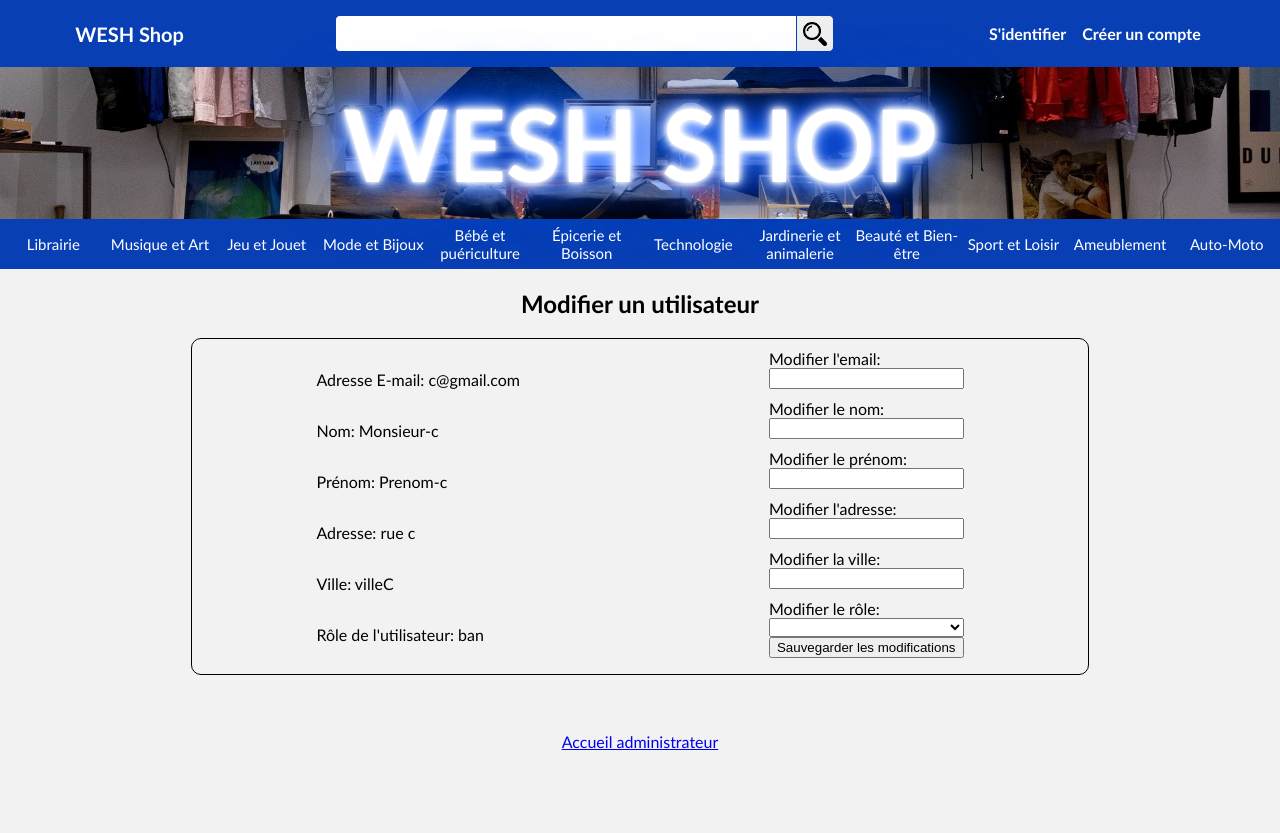
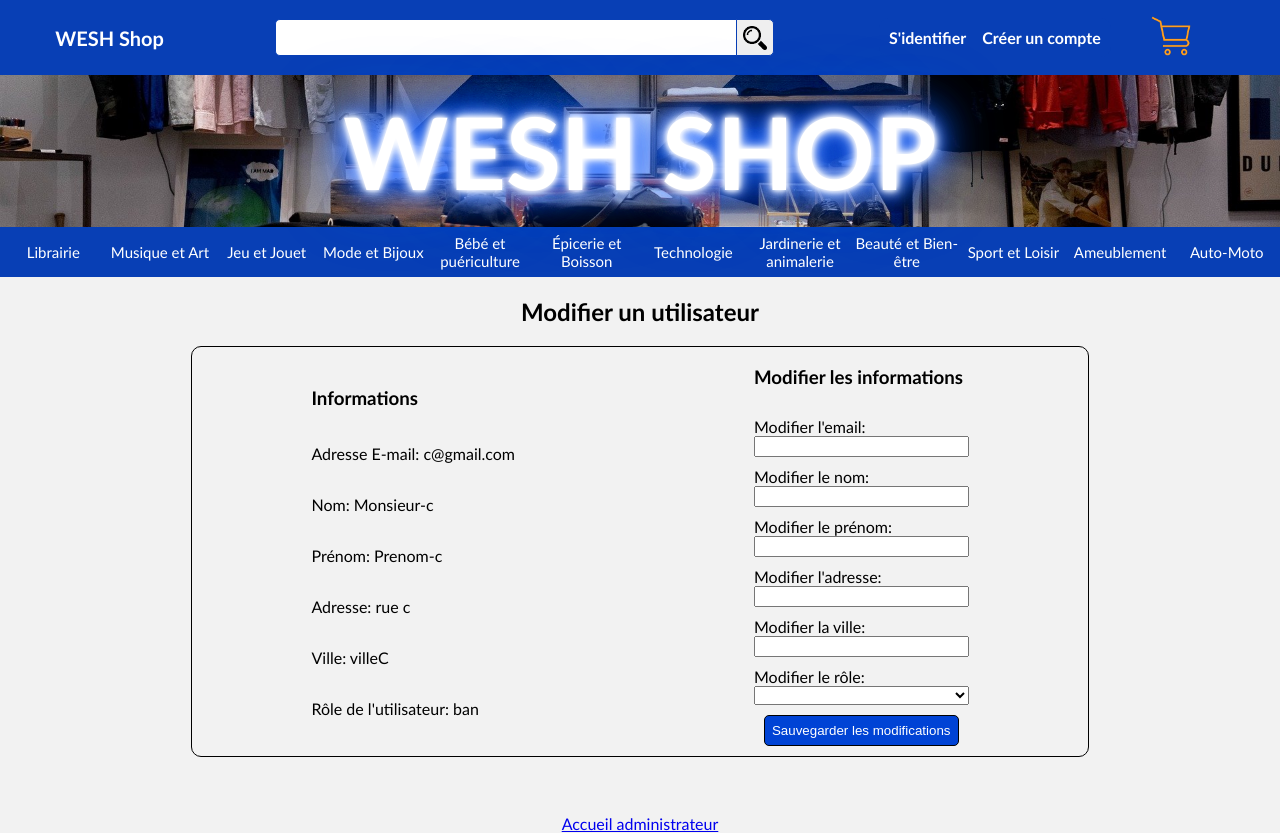
Before and after one commit to antorocca/wesh-shop, a PHP site: the page made by modifier.php in a window 1280 px wide. Before the commit the page ends 750 px from the top, so only its background shows below. Run offline with PHP 8.4, Linux system fonts and the light colour scheme; data comes from the database, SQL or seed files in the repository.

Commit message:
modif
ajout panier dans header
modifier.php terminé

```diff
--- a/assets/css/style.css
+++ b/assets/css/style.css
@@ -12,12 +12,6 @@ html, body{
     justify-content: space-around;
     align-items: center;
 }
-
-
-
-
-
-
 
 .headerTitle{
     color:white;
@@ -54,6 +48,14 @@ html, body{
     transition-duration:0.3s;
 }
 
+.panier img{
+    width:40px;
+}
+
+.headerRight{
+    display:flex;
+    align-items:center;
+}
 
 .main{
     display: flex;
@@ -74,6 +76,7 @@ html, body{
     text-align: center;
     color: #FFFFFF;
     font-size:100px;
+    cursor:default;
     text-shadow: 0 0 5px #FFF, 0 0 10px #FFF, 0 0 15px #FFF, 0 0 20px #1861ff, 0 0 30px #1861ff, 0 0 40px #1861ff, 0 0 55px #1861ff, 0 0 75px #1861ff;
 }
 
@@ -630,6 +633,15 @@ hr{
 .updateUser form label{
     margin-top:10px;
 }
+.submitUpdate{
+    margin:10px;
+    padding:7px;
+    border-radius:5px;
+    cursor:pointer;
+    background-color:rgb(0, 67, 213);
+    color:white;
+    border:1px solid black
+}
 
 /*----------------------Supprimer.php---------------------*/
 .deletetab{
--- a/head&header.php
+++ b/head&header.php
@@ -8,7 +8,7 @@
         <title>Document</title>
     </head>
     <body>
-        <nav class="header">
+        <header class="header">
             <div class="titre">
                  <a class="headerTitle" href="index.php">WESH Shop</a>
             </div>
@@ -17,7 +17,7 @@
                 <input class="searchBar" type="search" name="search">
                 <button type="submit" name="submitSearch"><img class="imgSearch" src="assets/picture/kisspng-computer-icons-magnifier-magnifying-glass-clip-art-lupe-5b4c85ec67c638.1343363915317416764251.png" alt="loupe"></button>
             </form>
-
+            <div class="headerRight">
                 <?php
                 if(!empty($_SESSION)){
                     echo '<div class="account">
@@ -40,7 +40,11 @@
                     </div>';
                 }
                 ?>
-        </nav>
+                <figure class="panier">
+                    <a href="panier.php"><img src="assets/picture/panier2.png" alt="panier"></a>
+                </figure>
+            </div>
+        </header>
 
         <div class="main">
 
--- a/modifier.php
+++ b/modifier.php
@@ -23,6 +23,7 @@ session_start();
 
         <div class="tabUser">
             <div class="afficherUser">
+                    <h3>Informations</h3>
                     <p>Adresse E-mail: <?php echo $userDetails[1] ?></p>
                     <p>Nom: <?php echo $userDetails[2] ?></p>
                     <p>Prénom: <?php echo $userDetails[3] ?></p>
@@ -31,6 +32,7 @@ session_start();
                     <p>Rôle de l'utilisateur: <?php echo $userDetails[7] ?></p>
             </div>
             <div class="updateUser">
+                <h3>Modifier les informations</h3>
                 <form action="modifier.php?email=<?php echo $email ?>" method="post">
                         <label>Modifier l'email:</label>
                             <input type="text" name="updateEmail">
@@ -51,7 +53,7 @@ session_start();
                                 <option value="ban">Banni</option>
                             </select>
 
-                    <input class="submit" type="submit" name='submitModif' value="Sauvegarder les modifications">
+                    <input class="submitUpdate" type="submit" name='submitModif' value="Sauvegarder les modifications">
                 </form>
             </div>
         </div>
```
Also changed, not shown: assets/picture/panier.png (added), assets/picture/panier1.png (added), assets/picture/panier2.png (added), assets/regionSVG/carte_france.svg (added). Lines whose indentation alone changed are shown as unchanged.
